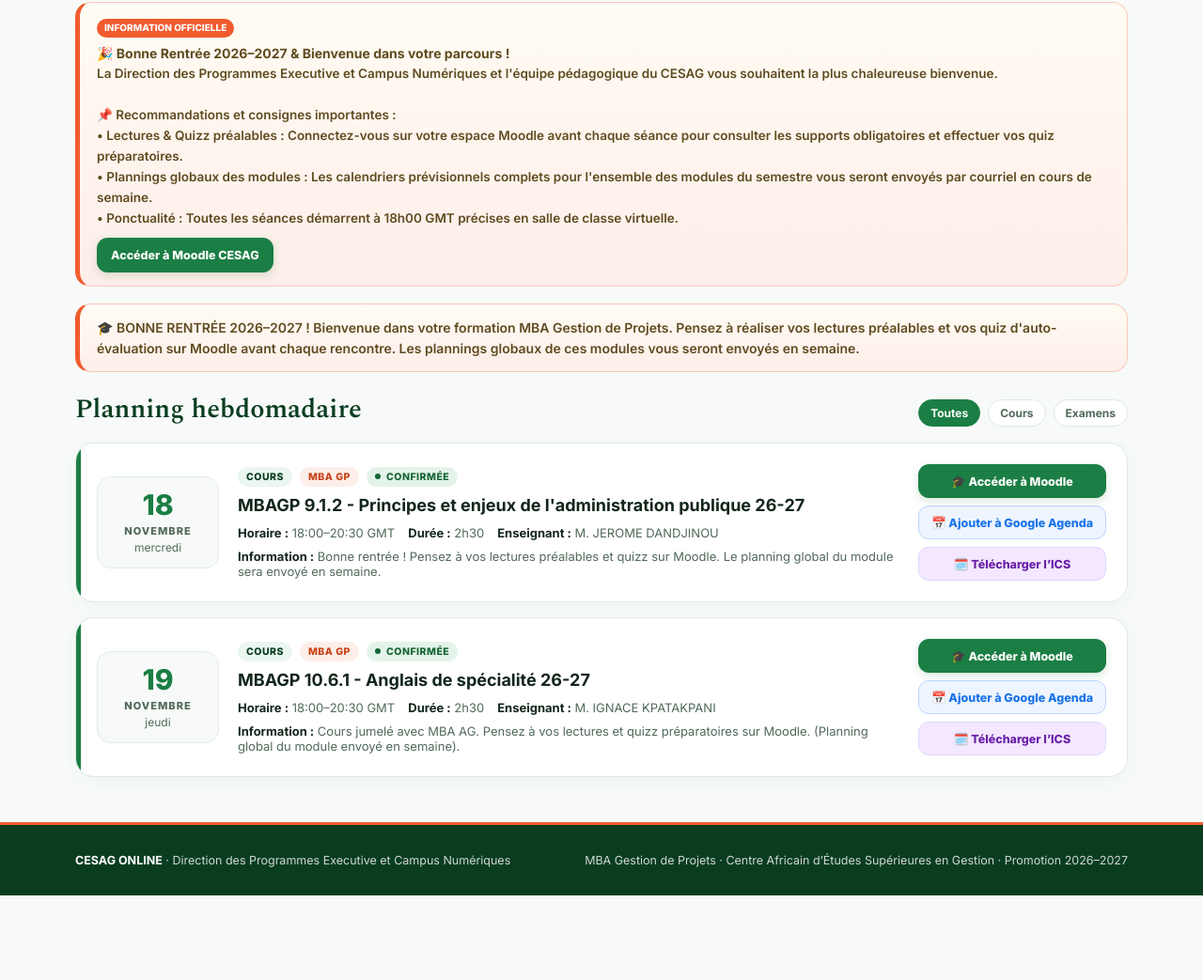
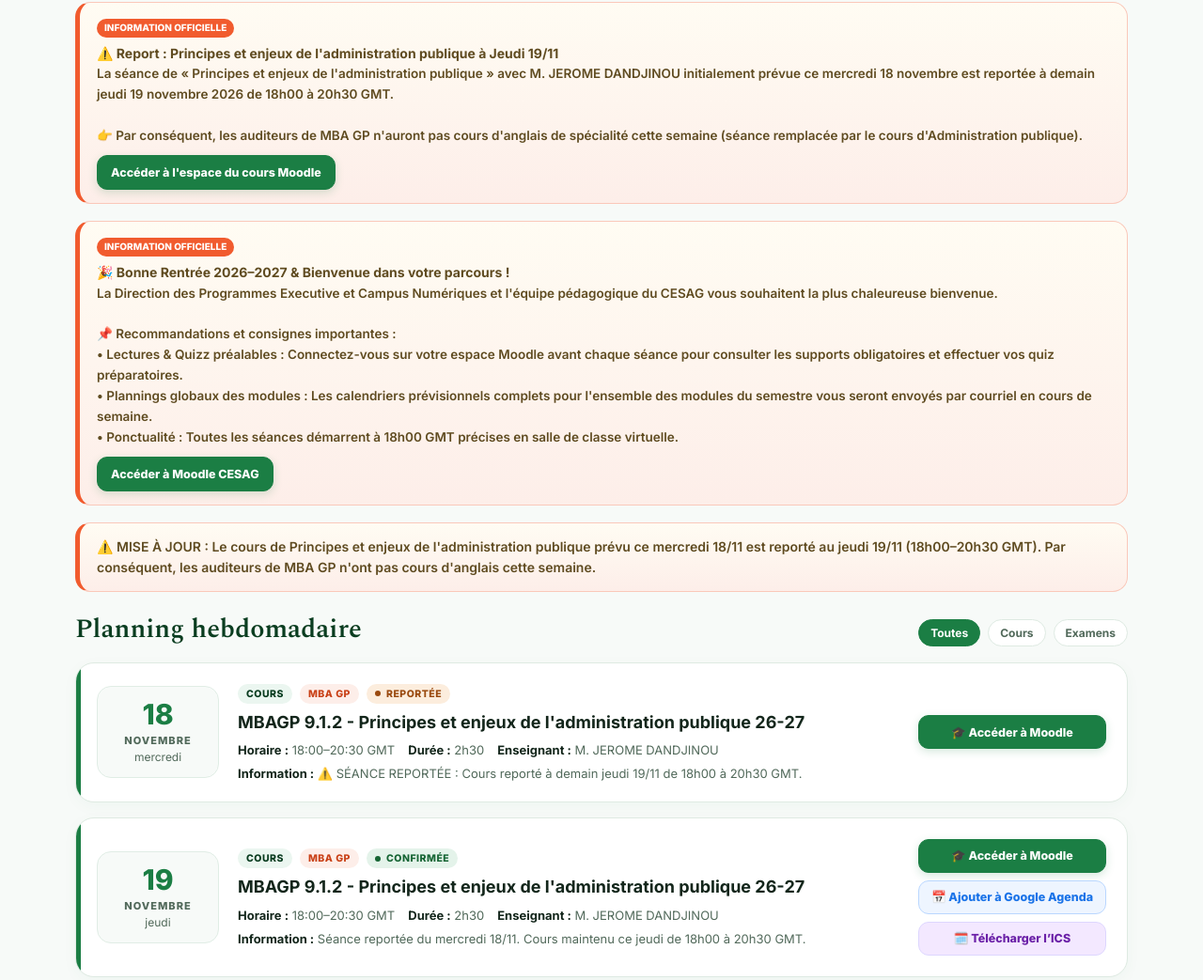
Before and after one commit to oscarkakpo-create/Planningcesagonline26-27, a plain HTML site: page mba-gp/index.html in a window 1280 px wide. Shown: the part 698-1741 px from the top of the page at 94% size. Before the commit the page ends 1651 px from the top, so only its background shows below. Drawn offline with nearby package versions, Linux system fonts and the light colour scheme.

Commit message:
feat(mba-gp): report cours Principes et enjeux administration publique a jeudi 19/11 et annulation cours anglais

```diff
--- a/data/mba-ag.json
+++ b/data/mba-ag.json
@@ -44,7 +44,7 @@
       "status": "confirmed",
       "moodle": "https://formations.cesagonline.com/course/view.php?id=1734",
       "room": "",
-      "notes": "Cours jumelé avec MBA GP. Pensez à vos lectures et quizz préparatoires sur Moodle. (Planning global du module envoyé en semaine)."
+      "notes": "Séance d'anglais maintenue pour MBA AG ce jeudi de 18h00 à 20h30 GMT."
     },
     {
       "id": "mbaag-2627-03",
--- a/data/mba-gp.json
+++ b/data/mba-gp.json
@@ -5,11 +5,17 @@
   "cohort": "Promotion 2026–2027",
   "week_label": "Semaine du 16 au 22 novembre 2026",
   "week_file_label": "semaine_16_22_nov_2026_mba_gp",
-  "updated_label": "13 novembre 2026",
+  "updated_label": "18 novembre 2026",
   "is_new": true,
-  "published_at": "2026-11-13T14:30:00Z",
-  "week_message": "🎓 BONNE RENTRÉE 2026–2027 ! Bienvenue dans votre formation MBA Gestion de Projets. Pensez à réaliser vos lectures préalables et vos quiz d'auto-évaluation sur Moodle avant chaque rencontre. Les plannings globaux de ces modules vous seront envoyés en semaine.",
+  "published_at": "2026-11-18T12:15:00Z",
+  "week_message": "⚠️ MISE À JOUR : Le cours de Principes et enjeux de l'administration publique prévu ce mercredi 18/11 est reporté au jeudi 19/11 (18h00–20h30 GMT). Par conséquent, les auditeurs de MBA GP n'ont pas cours d'anglais cette semaine.",
   "information_blocks": [
+    {
+      "title": "⚠️ Report : Principes et enjeux de l'administration publique à Jeudi 19/11",
+      "text": "La séance de « Principes et enjeux de l'administration publique » avec M. JEROME DANDJINOU initialement prévue ce mercredi 18 novembre est reportée à demain jeudi 19 novembre 2026 de 18h00 à 20h30 GMT.\n\n👉 Par conséquent, les auditeurs de MBA GP n'auront pas cours d'anglais de spécialité cette semaine (séance remplacée par le cours d'Administration publique).",
+      "link": "https://formations.cesagonline.com/course/view.php?id=1778",
+      "link_label": "Accéder à l'espace du cours Moodle"
+    },
     {
       "title": "🎉 Bonne Rentrée 2026–2027 & Bienvenue dans votre parcours !",
       "text": "La Direction des Programmes Executive et Campus Numériques et l'équipe pédagogique du CESAG vous souhaitent la plus chaleureuse bienvenue.\n\n📌 Recommandations et consignes importantes :\n• Lectures & Quizz préalables : Connectez-vous sur votre espace Moodle avant chaque séance pour consulter les supports obligatoires et effectuer vos quiz préparatoires.\n• Plannings globaux des modules : Les calendriers prévisionnels complets pour l'ensemble des modules du semestre vous seront envoyés par courriel en cours de semaine.\n• Ponctualité : Toutes les séances démarrent à 18h00 GMT précises en salle de classe virtuelle.",
@@ -19,8 +25,22 @@
   ],
   "sessions": [
     {
-      "id": "mbagp-2627-01",
+      "id": "mbagp-2627-01-mercredi",
       "date": "2026-11-18",
+      "start": "18:00",
+      "end": "20:30",
+      "duration": "2h30",
+      "type": "Cours",
+      "title": "MBAGP 9.1.2 - Principes et enjeux de l'administration publique 26-27",
+      "teacher": "M. JEROME DANDJINOU",
+      "status": "rescheduled",
+      "moodle": "https://formations.cesagonline.com/course/view.php?id=1778",
+      "room": "",
+      "notes": "⚠️ SÉANCE REPORTÉE : Cours reporté à demain jeudi 19/11 de 18h00 à 20h30 GMT."
+    },
+    {
+      "id": "mbagp-2627-01-jeudi",
+      "date": "2026-11-19",
       "start": "18:00",
       "end": "20:30",
       "duration": "2h30",
@@ -30,10 +50,10 @@
       "status": "confirmed",
       "moodle": "https://formations.cesagonline.com/course/view.php?id=1778",
       "room": "",
-      "notes": "Bonne rentrée ! Pensez à vos lectures préalables et quizz sur Moodle. Le planning global du module sera envoyé en semaine."
+      "notes": "Séance reportée du mercredi 18/11. Cours maintenu ce jeudi de 18h00 à 20h30 GMT."
     },
     {
-      "id": "mbagp-2627-02",
+      "id": "mbagp-2627-02-anglais",
       "date": "2026-11-19",
       "start": "18:00",
       "end": "20:30",
@@ -41,10 +61,10 @@
       "type": "Cours",
       "title": "MBAGP 10.6.1 - Anglais de spécialité 26-27",
       "teacher": "M. IGNACE KPATAKPANI",
-      "status": "confirmed",
+      "status": "cancelled",
       "moodle": "https://formations.cesagonline.com/course/view.php?id=1734",
       "room": "",
-      "notes": "Cours jumelé avec MBA AG. Pensez à vos lectures et quizz préparatoires sur Moodle. (Planning global du module envoyé en semaine)."
+      "notes": "⚠️ PAS DE COURS D'ANGLAIS POUR MBA GP : Séance annulée cette semaine pour MBA GP (remplacée par Principes et enjeux de l'administration publique)."
     }
   ],
   "upcoming_week_label": "",
```
Also changed, not shown: index.html (+1 -1 lines), 4 other files.
